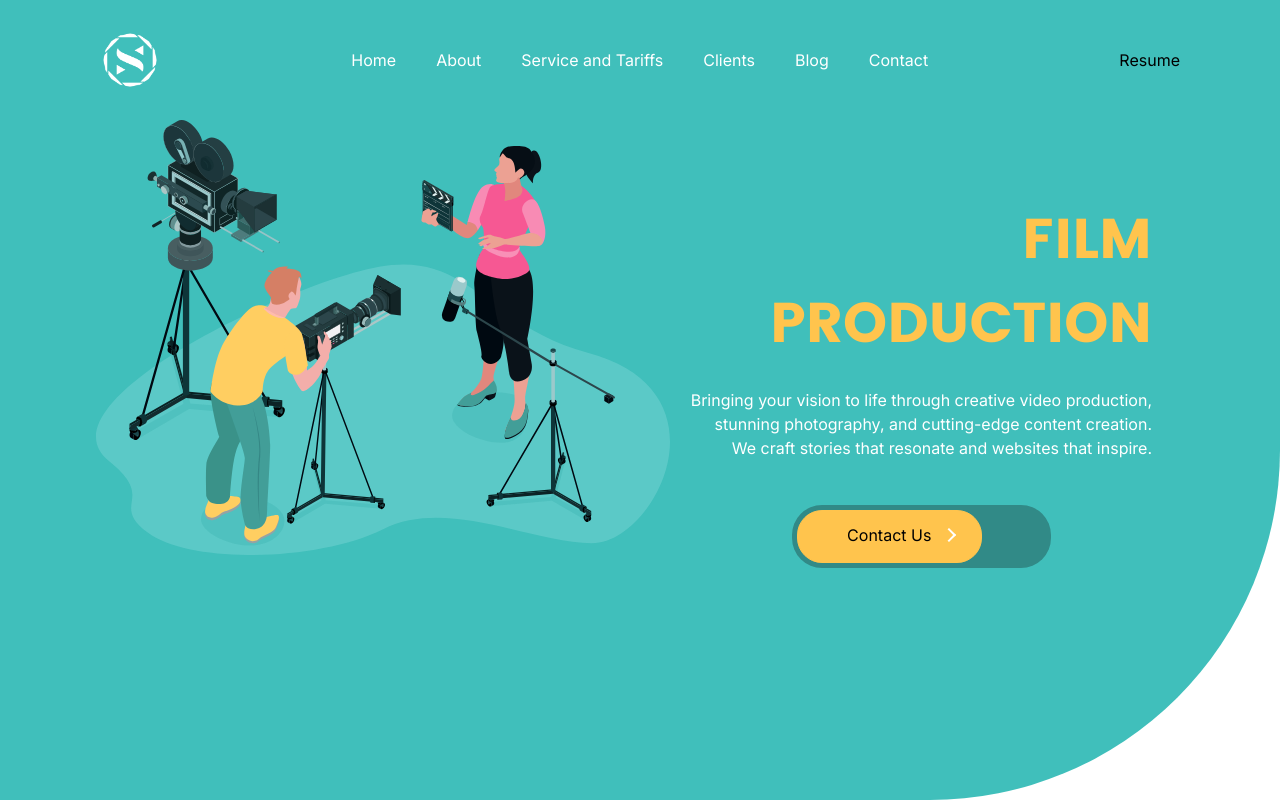
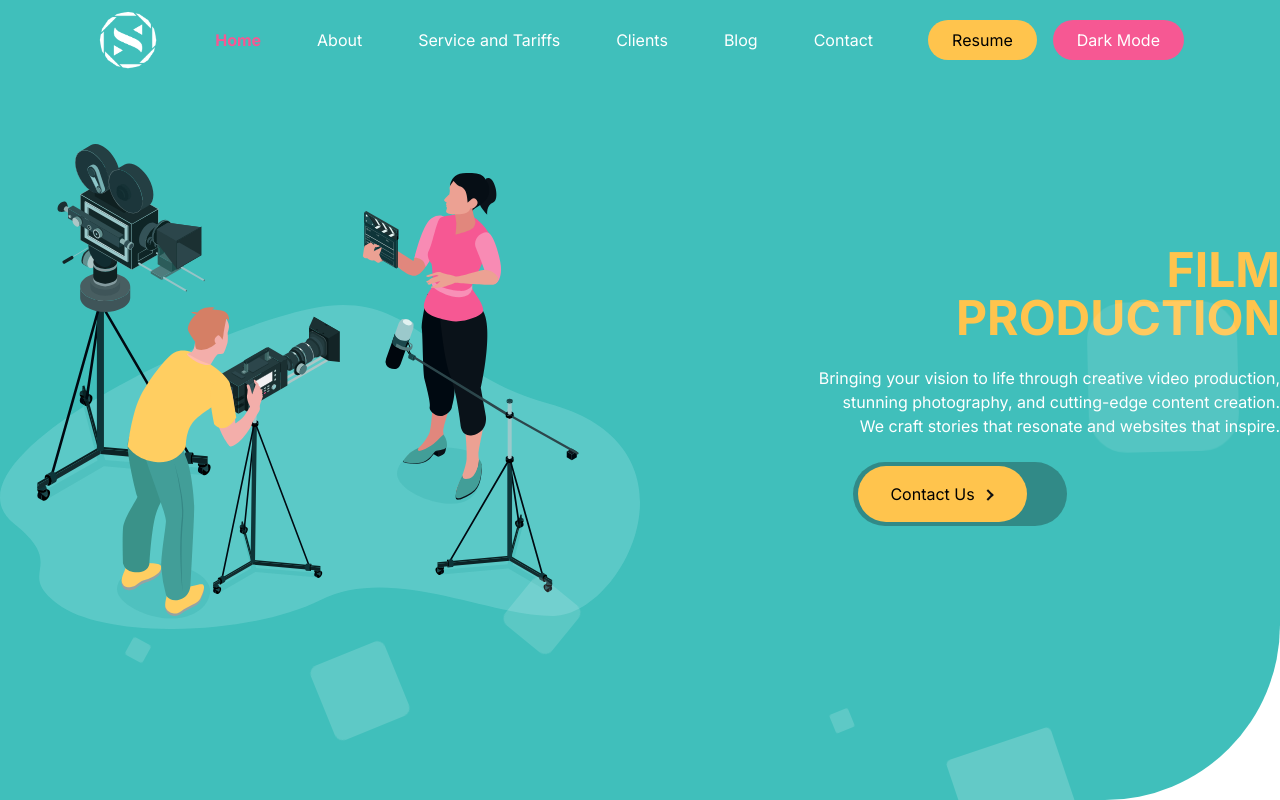
Before and after one commit to dissojak/StoonProd, a Next.js app: page / in a window 1280 px wide. Built offline with nearby package versions, Linux system fonts and the light colour scheme.

Commit message:
Convert CSS to Tailwind with dark mode

```diff
--- a/src/app/components/Navbar.js
+++ b/src/app/components/Navbar.js
@@ -1,60 +1,122 @@
 "use client"; // Ensure this is a client-side component
 
-import { useState } from "react";
+import { usePathname } from "next/navigation";
 import Link from "next/link";
+import { useState, useEffect, Fragment } from "react";
 
 const Navbar = () => {
-  const [activeLink, setActiveLink] = useState("about");
+  const pathname = usePathname(); // Get the current path
+  const [activeLink, setActiveLink] = useState("");
+  const [isDarkMode, setIsDarkMode] = useState(false); // State for dark mode
 
-  const handleNavClick = (link) => {
-    setActiveLink(link);
+  useEffect(() => {
+    setActiveLink(pathname);
+  }, [pathname]);
+
+  const isActive = (link) => pathname === link; // Check if the current route exactly matches the link
+
+  const toggleDarkMode = () => {
+    setIsDarkMode(!isDarkMode); // Toggle dark mode
   };
 
+  useEffect(() => {
+    if (isDarkMode) {
+      document.documentElement.classList.add("dark"); // Apply dark mode to the document
+    } else {
+      document.documentElement.classList.remove("dark"); // Remove dark mode
+    }
+  }, [isDarkMode]);
+
   return (
-    <nav className="navbar navbar-expand-lg navbar-light bg-light">
-      <Link href="/" className="navbar-brand">
+    <Fragment>
+      <nav className="flex items-center justify-between
+      lg:px-24 lg:py-7.5 text-white
+      xs:px-4 xs:py-2">
+        <Link href="/" className="flex-shrink-0">
           <img
             src="./assets/images/logostoonprod_rec_white.png"
             alt="Logo"
-          className="logo"
+            className="relative lg:h-16 lg:mt-auto xs:h-10 xs:-mt-10"
           />
         </Link>
-      <ul className="navbar-nav">
-        <li className="nav-item">
-          <Link href="/" className="nav-link" onClick={() => handleNavClick('home')}>
+        <ul className="flex space-x-4">
+          <li className="list-none inline-block px-5 py-2.5">
+            <Link
+              href="/"
+              className={`relative py-1.5 hover:text-myRed after:content-[''] after:absolute after:left-0 after:bottom-0 after:w-0 after:h-[3px] after:bg-myRed after:transition-all after:duration-300 hover:after:w-full ${
+                isActive("/") ? "text-myRed font-bold" : ""
+              }`}
+            >
               Home
             </Link>
           </li>
-        <li className="nav-item">
-          <Link href="/about" className="nav-link" onClick={() => handleNavClick('about')}>
+          <li className="list-none inline-block px-5 py-2.5">
+            <Link
+              href="/about"
+              className={`relative py-1.5 hover:text-myRed after:content-[''] after:absolute after:left-0 after:bottom-0 after:w-0 after:h-[3px] after:bg-myRed after:transition-all after:duration-300 hover:after:w-full ${
+                isActive("/about") ? "text-myRed font-bold" : ""
+              }`}
+            >
               About
             </Link>
           </li>
-        <li className="nav-item">
-          <Link href="/services" className="nav-link" onClick={() => handleNavClick('services')}>
+          <li className="list-none inline-block px-5 py-2.5">
+            <Link
+              href="/services"
+              className={`relative py-1.5 hover:text-myRed after:content-[''] after:absolute after:left-0 after:bottom-0 after:w-0 after:h-[3px] after:bg-myRed after:transition-all after:duration-300 hover:after:w-full ${
+                isActive("/services") ? "text-myRed font-bold" : ""
+              }`}
+            >
               Service and Tariffs
             </Link>
           </li>
-        <li className="nav-item">
-          <Link href="/ourClients" className="nav-link" onClick={() => handleNavClick('clients')}>
+          <li className="list-none inline-block px-5 py-2.5">
+            <Link
+              href="/ourClients"
+              className={`relative py-1.5 hover:text-myRed after:content-[''] after:absolute after:left-0 after:bottom-0 after:w-0 after:h-[3px] after:bg-myRed after:transition-all after:duration-300 hover:after:w-full ${
+                isActive("/ourClients") ? "text-myRed font-bold" : ""
+              }`}
+            >
               Clients
             </Link>
           </li>
-        <li className="nav-item">
-          <Link href="/blog" className="nav-link" onClick={() => handleNavClick('blog')}>
+          <li className="list-none inline-block px-5 py-2.5">
+            <Link
+              href="/blog"
+              className={`relative py-1.5 hover:text-myRed after:content-[''] after:absolute after:left-0 after:bottom-0 after:w-0 after:h-[3px] after:bg-myRed after:transition-all after:duration-300 hover:after:w-full ${
+                isActive("/blog") ? "text-myRed font-bold" : ""
+              }`}
+            >
               Blog
             </Link>
           </li>
-        <li className="nav-item">
-          <Link href="/contact" className="nav-link" onClick={() => handleNavClick('contact')}>
+          <li className="list-none inline-block px-5 py-2.5">
+            <Link
+              href="/contact"
+              className={`relative py-1.5 hover:text-myRed after:content-[''] after:absolute after:left-0 after:bottom-0 after:w-0 after:h-[3px] after:bg-myRed after:transition-all after:duration-300 hover:after:w-full ${
+                isActive("/contact") ? "text-myRed font-bold" : ""
+              }`}
+            >
               Contact
             </Link>
           </li>
         </ul>
-      <button href="/resume" className="btn btn-primary ml-lg-3">
+        <div className="flex space-x-4">
+          <Link
+            href="/resume"
+            className="relative bg-myYellow text-black px-6 py-2 rounded-full hover:bg-yellow-300 dark:bg-yellow-500 dark:text-white"
+          >
             Resume
+          </Link>
+          <button
+            onClick={toggleDarkMode}
+            className="relative bg-myRed text-white px-6 py-2 rounded-full hover:bg-red-300 dark:bg-red-700 dark:text-gray-200"
+          >
+            {isDarkMode ? "Light Mode" : "Dark Mode"}
           </button>
+        </div>
       </nav>
+    </Fragment>
   );
 };
 
--- a/src/app/components/SliderSection.js
+++ b/src/app/components/SliderSection.js
@@ -2,34 +2,42 @@ import Link from "next/link";
 
 const SliderSection = () => {
   return (
-    <section className="slider_section">
-      <div className="container">
-        <div className="row">
-          <div className="col-md-6">
-            <div className="img-box">
+    <section >
+      <div className="container
+      mx-auto flex flex-col
+      md:flex-row items-center justify-between
+      lg:py-16 xs:py-0
+      ">
+        <div className="w-1/2">
           <img
             src="./assets/images/filmingGreen.svg"
             alt="website template image"
+            className="w-full mx-auto"
           />
         </div>
-          </div>
-          <div className="col-md-6">
-            <div className="detail-box">
-              <div className="details">
-                <h1>
-                  FILM <br />
-                  PRODUCTION
+        <div className="detail-box md:w-1/2 text-white text-right ">
+          <div className="details space-y-6">
+            <h1 className="font-bold lg:text-5xl mb-4 text-myYellow xs:text-3xl">
+              FILM <br /> PRODUCTION
             </h1>
             <p>
-                  Bringing your vision to life through creative video production, <br />
+              Bringing your vision to life through creative video production,{" "}
+              <br />
               stunning photography, and cutting-edge content creation. <br />
               We craft stories that resonate and websites that inspire.
             </p>
-                <div className="btn-box">
-                  <div className="btnDiv">
-                    <Link href="https://www.instagram.com/adem_ben_amor/" className="btn1">
+            <div className="relative flex justify-center">
+              <div className="bg-myGreenDarken p-1 rounded-full w-1/3 pr-10">
+                <Link
+                  href="https://www.instagram.com/adem_ben_amor/"
+                  className="inline-flex px-8 py-4 bg-myYellow text-black rounded-full
+                  transition-transform
+                  hover:translate-x-9 hover:bg-myYellow
+                  hover:text-white hover:font-medium
+                  hover:inline-flex"
+                >
                   Contact Us
-                      <div className="arrowContainer">
+                  <div className="arrow-container">
                     <div className="arrow-wrapper">
                       <div className="arrow"></div>
                     </div>
@@ -40,8 +48,6 @@ const SliderSection = () => {
           </div>
         </div>
       </div>
-        </div>
-      </div>
     </section>
   );
 };
--- a/src/app/globals.css
+++ b/src/app/globals.css
@@ -57,12 +57,12 @@
   --light-gray-70: hsla(0, 0%, 84%, 0.7);
   --bittersweet-shimmer: hsl(0, 43%, 51%);
 
-  --myYellow:#ffc44d;
-  --myGreen:#40bfbb;
-  --myGreenDarken:#318a87;
-  --myRed:#f65893;
-  --myBleu:#4b9be2;
-  --myOrange:#FFB244;
+  --myYellow: #ffc44d;
+  --myGreen: #40bfbb;
+  --myGreenDarken: #318a87;
+  --myRed: #f65893;
+  --myBleu: #4b9be2;
+  --myOrange: #ffb244;
 
   /**
  * typography
@@ -160,6 +160,7 @@ background
   position: relative;
   min-height: 100vh;
   display: flex;
+  /* margin-top: -80px; */
   -webkit-box-orient: vertical;
   -webkit-box-direction: normal;
   -ms-flex-direction: column;
@@ -174,130 +175,180 @@ background
   background-size: cover;
 }
 
-/* //
-NAV BAR
-// */
+/*
+-- Start Animation
+*/
 
-nav {
-  display: flex;
-  align-items: center;
-  justify-content: space-between;
-  padding: 30px 100px;
+@-webkit-keyframes animatetop {
+  from {
+    top: -300px;
+    opacity: 0;
+  }
+  to {
+    top: 0;
+    opacity: 1;
+  }
 }
-.logo {
-  max-height: 60px;
+@keyframes animatetop {
+  from {
+    top: -300px;
+    opacity: 0;
+  }
+  to {
+    top: 0;
+    opacity: 1;
+  }
 }
-nav ul li {
-  list-style: none;
-  display: inline-block;
-  padding: 10px 20px;
+@-webkit-keyframes zoomIn {
+  0% {
+    opacity: 0;
+    -webkit-transform: scale3d(0.3, 0.3, 0.3);
+    transform: scale3d(0.3, 0.3, 0.3);
+  }
+  50% {
+    opacity: 1;
+  }
 }
-nav ul li a {
-  color: #ffffff;
-  position: relative;
-  padding: 5px 0;
+@keyframes zoomIn {
+  0% {
+    opacity: 0;
+    -webkit-transform: scale3d(0.3, 0.3, 0.3);
+    transform: scale3d(0.3, 0.3, 0.3);
+  }
+  50% {
+    opacity: 1;
+  }
 }
-nav ul li a:hover {
-  color: var(--myRed);
-}
-nav ul li a:after {
-  content: "";
+/*End Animations*/
+/*
+-- Start BackGround Animation
+*/
+
+.circles {
   position: absolute;
+  top: 0;
   left: 0;
-  width: 0;
-  height: 3px;
-  background: var(--myRed);
-  transition: 0.3s;
-  bottom: 0;
-}
-nav ul li a:hover:after {
   width: 100%;
+  height: 100%;
+  overflow: hidden;
 }
 
-/* //
-MAIN PAGE HOME SECTIO
-// */
-
-.slider_section{
-  width: 99.7%;
+.circles li {
+  position: absolute;
+  display: block;
+  list-style: none;
+  width: 20px;
+  height: 20px;
+  background: rgba(255, 255, 255, 0.2);
+  animation: animate 25s linear infinite;
+  bottom: -150px;
 }
 
-.slider_section .detail-box {
-  text-align: center;
-  color: #fff;
-}
-.slider_section .details {
-  position: absolute;
-  right: 10vw;
-  top: 25vh;
-  direction: ltr;
-  text-align: right;
-}
-.slider_section .details h1 {
-  font-family: "poppins-bold", sans-serif;
-  font-weight: 700;
-  margin-bottom: 20px;
-  font-size:56px;
-  color: var(--myYellow);
-}
-.slider_section .details .btn-box {
-  display: flex;
-  -webkit-box-pack: center;
-  -ms-flex-pack: center;
-  justify-content: center;
-  margin: 0 -5px;
-  margin-top: 45px;
-}
-.slider_section .details .btn-box a {
-  margin: 5px;
-  text-align: center;
-  width: 185px;
-}
-.slider_section .details .btn-box .btn1 {
-  display: inline-block;
-  padding: 12px 15px;
-  background-color: var(--myYellow);
-  color: #000;
-  border-radius: 25px;
-  -webkit-transition: all 0.3s;
-  transition: all 0.3s;
-  border: 1px solid var(--myYellow);
-  margin-right: 100%;
-}
-.slider_section .details .btn-box .btnDiv {
-  background-color: var(--myGreenDarken);
-  width: 55%;
-  height: auto;
-  border-radius: 30px;
-}
-.slider_section .detail-box .details .btn-box .btn1:hover {
-  color: #fff;
-  -webkit-transform: translateX(35%);
-  transform: translateX(35%);
-}
-.slider_section .img-box img {
-  width: 45%;
-  margin-left: 7.5vw;
+.circles li:nth-child(1) {
+  left: 25%;
+  width: 80px;
+  height: 80px;
+  animation-delay: 0s;
 }
 
-.slider_section .details .btn-box a .arrowContainer {
-position:relative;
-bottom:14px;
-left:40%
+.circles li:nth-child(2) {
+  left: 10%;
+  width: 20px;
+  height: 20px;
+  animation-delay: 2s;
+  animation-duration: 12s;
 }
 
-.slider_section .details .btn-box a .arrowContainer .arrow-wrapper {
+.circles li:nth-child(3) {
+  left: 70%;
+  width: 20px;
+  height: 20px;
+  animation-delay: 4s;
+}
+
+.circles li:nth-child(4) {
+  left: 40%;
+  width: 60px;
+  height: 60px;
+  animation-delay: 0s;
+  animation-duration: 18s;
+}
+
+.circles li:nth-child(5) {
+  left: 65%;
+  width: 20px;
+  height: 20px;
+  animation-delay: 0s;
+}
+
+.circles li:nth-child(6) {
+  left: 75%;
+  width: 110px;
+  height: 110px;
+  animation-delay: 3s;
+}
+
+.circles li:nth-child(7) {
+  left: 35%;
+  width: 150px;
+  height: 150px;
+  animation-delay: 7s;
+}
+
+.circles li:nth-child(8) {
+  left: 50%;
+  width: 25px;
+  height: 25px;
+  animation-delay: 15s;
+  animation-duration: 45s;
+}
+
+.circles li:nth-child(9) {
+  left: 20%;
+  width: 15px;
+  height: 15px;
+  animation-delay: 2s;
+  animation-duration: 35s;
+}
+
+.circles li:nth-child(10) {
+  left: 85%;
+  width: 150px;
+  height: 150px;
+  animation-delay: 0s;
+  animation-duration: 11s;
+}
+
+@keyframes animate {
+  0% {
+    transform: translateY(0) rotate(0deg);
+    opacity: 1;
+    border-radius: 0;
+  }
+
+  100% {
+    transform: translateY(-1000px) rotate(720deg);
+    opacity: 0;
+    border-radius: 50%;
+  }
+}
+
+/*
+-- ARROW
+ */
+.arrow-container {
   display: flex;
   justify-content: center;
   align-items: center;
 }
 
-.slider_section .details .btn-box a .arrowContainer .arrow {
+a .arrow {
   --secondary-color: #fff;
   --hover-color: #111;
-  --arrow-width: 14px;
+  --arrow-width: 10px;
   --arrow-stroke: 2px;
   margin-top: 1px;
+  margin-left: 10px;
   width: var(--arrow-width);
   background: var(--myYellow);
   height: var(--arrow-stroke);
@@ -305,36 +356,30 @@ left:40%
   transition: 0.2s;
 }
 
-.slider_section .details .btn-box a .arrowContainer .arrow::before {
+a .arrow::before {
   content: "";
   box-sizing: border-box;
   position: absolute;
-  border: solid var(--secondary-color);
+  border: solid var(--hover-color);
   border-width: 0 var(--arrow-stroke) var(--arrow-stroke) 0;
   display: inline-block;
-  top: -3.9px;
+  top: -3px;
   right: 3px;
   transition: 0.2s;
-  padding: 4px;
+  padding: 3px;
   transform: rotate(-45deg);
 }
 
-.slider_section .details .btn-box a:hover .arrowContainer .arrow {
+a:hover {
+  background-color: var(--hover-color);
+}
+
+a:hover .arrow {
   background: var(--secondary-color);
 }
 
-.slider_section .details .btn-box a:hover .arrowContainer .arrow:before {
+a:hover .arrow:before {
   right: 0;
+  border: solid var(--secondary-color);
+  border-width: 0 var(--arrow-stroke) var(--arrow-stroke) 0;
 }
-
-
-/*
- * topBare
-*/
-
-.topBare{
-  background-color: #112C30;
-  height: 10vh;
-  width: auto;
-  margin-bottom: -2vh;
-}
--- a/src/app/layout.js
+++ b/src/app/layout.js
@@ -1,5 +1,6 @@
 import { Inter } from "next/font/google";
 import "./globals.css";
+import Navbar from "./components/Navbar";
 
 const inter = Inter({ subsets: ["latin"] });
 
@@ -12,6 +13,7 @@ export default function RootLayout({ children }) {
   return (
     <html lang="en">
       <body className={inter.className}>
+        {/* <Navbar /> */}
         {children}
       </body>
     </html>
--- a/src/app/page.js
+++ b/src/app/page.js
@@ -5,10 +5,30 @@ import SliderSection from "./components/SliderSection";
 export default function Home() {
   return (
     <Fragment>
-      <div className="hero_area">
+      <div
+        className="hero_area
+        rounded-br-[350px] rounded-tl-none rounded-tr-none rounded-bl-none
+        xs:rounded-br-[175px] xs:rounded-tl-none xs:rounded-tr-none xs:rounded-bl-none
+        dark:bg-[#112C30]"
+        >
+        {/* lg:min-h-[88vh] xs:min-h-[83vh]
+        rounded-br-[350px] rounded-tl-none rounded-tr-none rounded-bl-none
+        xs:rounded-br-[200px] xs:rounded-tl-none xs:rounded-tr-none xs:rounded-bl-none" */}
         <div className=" bg-[#112C30] h-16 w-auto -mb-4 xs:hidden ">
           <div className="text-white p-4">instagram</div>
         </div>
+        <ul className="circles">
+          <li></li>
+          <li></li>
+          <li></li>
+          <li></li>
+          <li></li>
+          <li></li>
+          <li></li>
+          <li></li>
+          <li></li>
+          <li></li>
+        </ul>
         <Navbar />
         <SliderSection />
       </div>
--- a/tailwind.config.js
+++ b/tailwind.config.js
@@ -5,6 +5,7 @@ module.exports = {
     "./src/components/**/*.{js,ts,jsx,tsx,mdx}",
     "./src/app/**/*.{js,ts,jsx,tsx,mdx}",
   ],
+  darkMode: 'class',
   theme: {
     extend: {
       backgroundImage: {
@@ -12,20 +13,47 @@ module.exports = {
         "gradient-conic":
           "conic-gradient(from 180deg at 50% 50%, var(--tw-gradient-stops))",
       },
+      colors: {
+        myYellow: "#ffc44d",
+        myGreen: "#40bfbb",
+        myGreenDarken: "#318a87",
+        myRed: "#f65893",
+        myBleu: "#4b9be2",
+        myOrange: "#FFB244",
+        onyx: "hsl(240, 1%, 17%)",
+        jet: "hsl(0, 0%, 22%)",
+        eerieBlack1: "hsl(240, 2%, 13%)",
+        eerieBlack2: "hsl(240, 2%, 12%)",
+        smokyBlack: "hsl(0, 0%, 7%)",
+        vegasGold: "hsl(209, 36%, 55%)",
+        bittersweetShimmer: "hsl(0, 43%, 51%)",
+      },
+      fontFamily: {
+        poppins: ["Poppins", "sans-serif"],
+      },
+      boxShadow: {
+        "custom-1": "-4px 8px 24px hsla(0, 0%, 0%, 0.25)",
+        "custom-2": "0 16px 30px hsla(0, 0%, 0%, 0.25)",
+        "custom-3": "0 16px 40px hsla(0, 0%, 0%, 0.25)",
+      },
+      transitionTimingFunction: {
+        "custom-1": "0.25s ease",
+        "custom-2": "0.5s ease-in-out",
+      },
     },
     screens: {
-      'xs' : '320px' ,
-      'sm': '640px',
+      xs: "320px",
+      // => @media (min-width: 320px) { ... }
+
+      sm: "640px",
       // => @media (min-width: 640px) { ... }
 
-      'md': '1024px',
+      md: "1024px",
       // => @media (min-width: 1024px) { ... }
 
-      'lg': '1280px',
+      lg: "1280px",
       // => @media (min-width: 1280px) { ... }
     },
   },
-  plugins: [
-
-  ],
+  plugins: [],
 };
```
Lines whose indentation alone changed are shown as unchanged.
